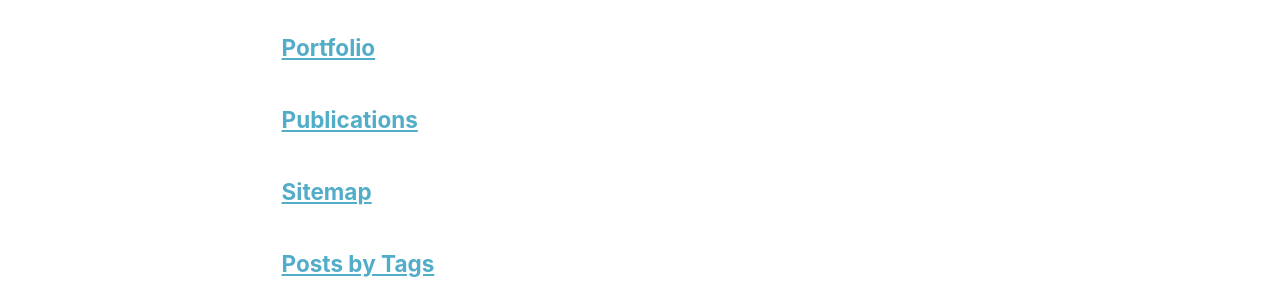
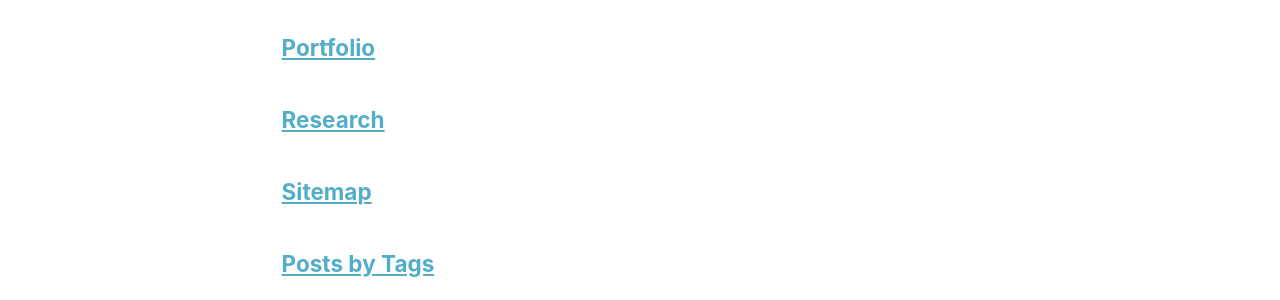
Before and after one commit to williambowenzhang/williambowenzhang.github.io, a Jekyll site: the page built from _pages/page-archive.html, in a window 1280 px wide. Shown: the part 940-1240 px from the top of the page. Built offline with Jekyll 4.4.1, drawn with Linux system fonts in a browser that asks for light colours.

Commit message:
Update publications.md

```diff
--- a/_pages/publications.md
+++ b/_pages/publications.md
@@ -1,11 +1,13 @@
 ---
 layout: archive
-title: "Publications"
-permalink: /publications/
+title: "Research"
+permalink: /research/
 author_profile: true
 ---
 
-{% if author.googlescholar %}
+Empty... for now
+
+<!--{% if author.googlescholar %}
   You can also find my articles on <u><a href="{{author.googlescholar}}">my Google Scholar profile</a>.</u>
 {% endif %}
 
@@ -13,4 +15,4 @@ author_profile: true
 
 {% for post in site.publications reversed %}
   {% include archive-single.html %}
-{% endfor %}
+{% endfor %}-->
```
